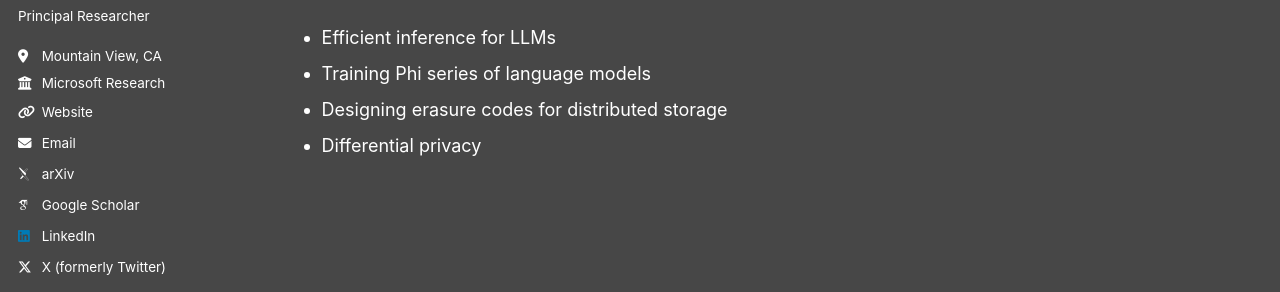
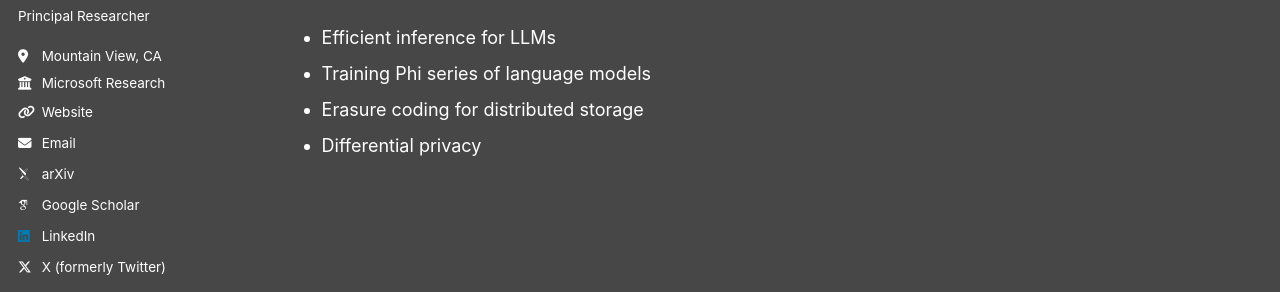
Before and after one commit to gopisivakanth/gopisivakanth.github.io, a Jekyll site: the page built from _pages/about.md, in a window 1280 px wide. Shown: the part 329-621 px from the top of the page. Built offline with Jekyll 4.4.1, drawn with Linux system fonts in a browser that asks for light colours; some web fonts are replaced.

Commit message:
Update about.md

```diff
--- a/_pages/about.md
+++ b/_pages/about.md
@@ -19,5 +19,5 @@ I am a researcher at OpenAI working on Reinforcement Learning (RL).
 Previously, during my stint at Microsoft Research, I worked on
 - Efficient inference for LLMs
 - Training Phi series of language models
-- Designing erasure codes for distributed storage
+- Erasure coding for distributed storage
 - Differential privacy
```
